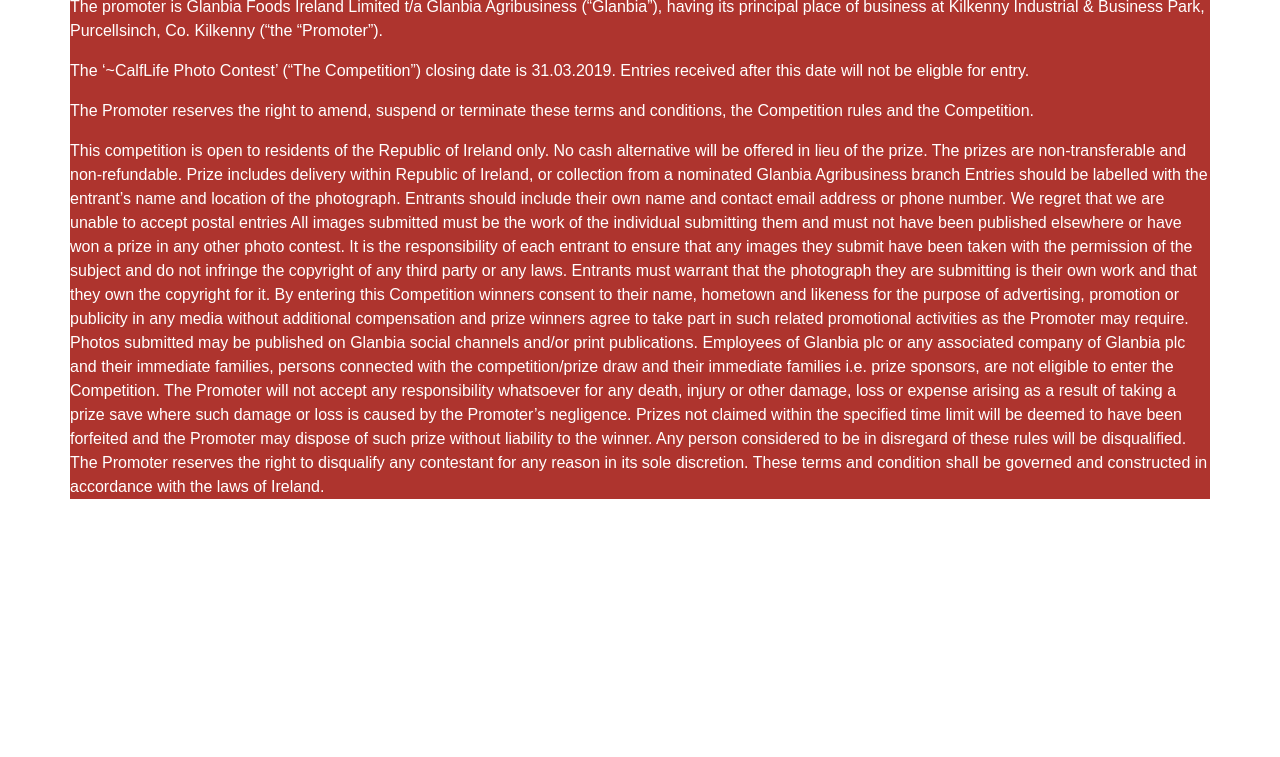
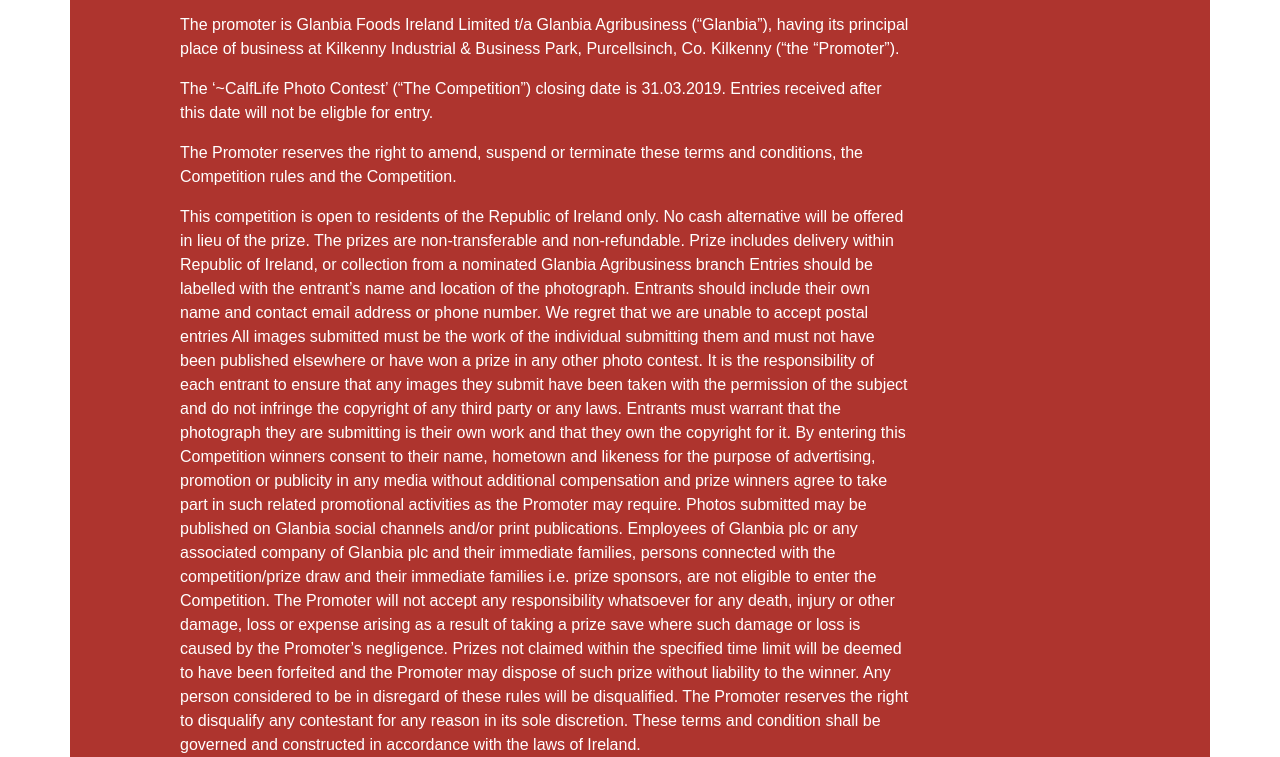
Before and after one commit to davym144/glanbia, a plain HTML site: page terms-conditions.html in a window 1280 px wide. Shown: the part 311-1068 px from the top of the page. Before the commit the page ends 810 px from the top, so only its background shows below. Drawn offline with Linux system fonts and the light colour scheme.

Commit message:
Form Test VI

```diff
--- a/terms-conditions.html
+++ b/terms-conditions.html
@@ -11,7 +11,8 @@
 
 <div class="container">
     <div class="row">
-
+    <div class="col-1"></div>
+        <div class="col-8">
 
             <div class="comp-heading">
                 <p>Terms and Conditions</p>
@@ -72,6 +73,8 @@
 
 
         </div>
+
+    </div>
 </div>
 
 </body>
```
Lines whose indentation alone changed are shown as unchanged.
